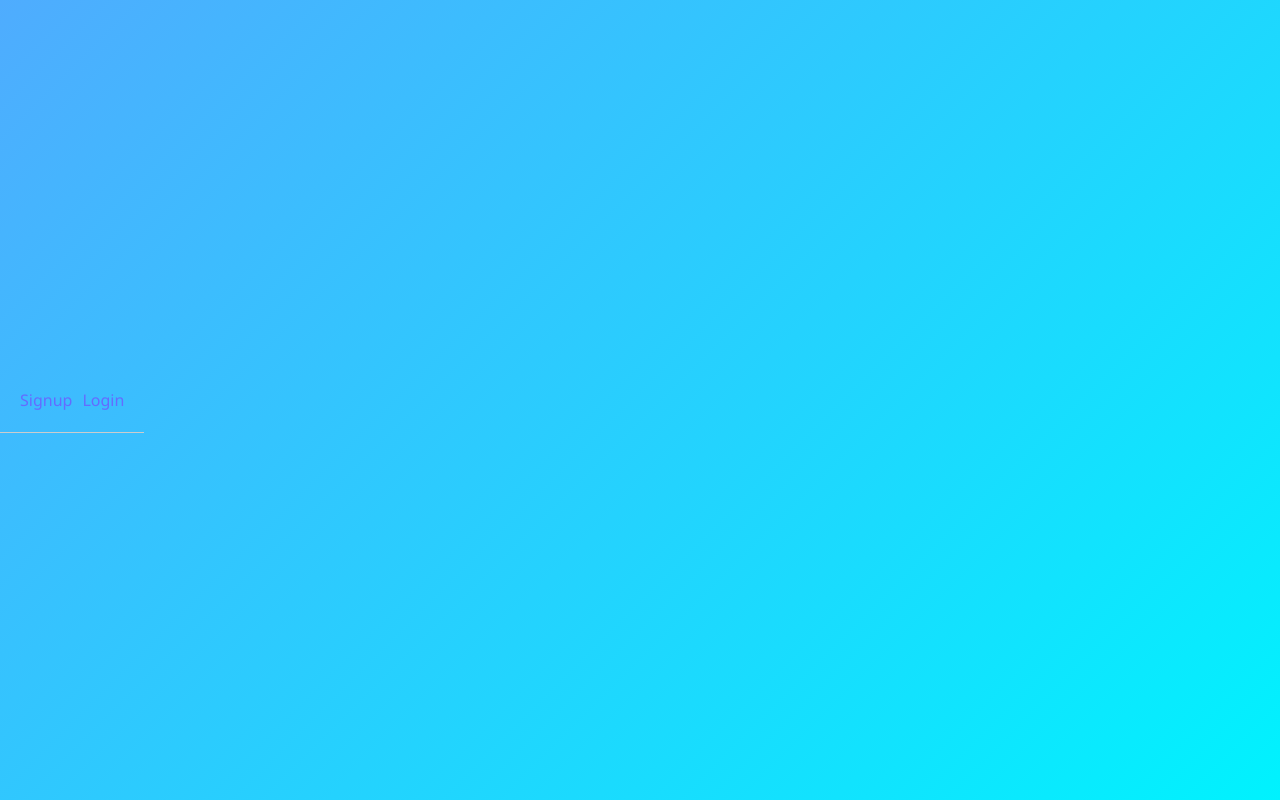
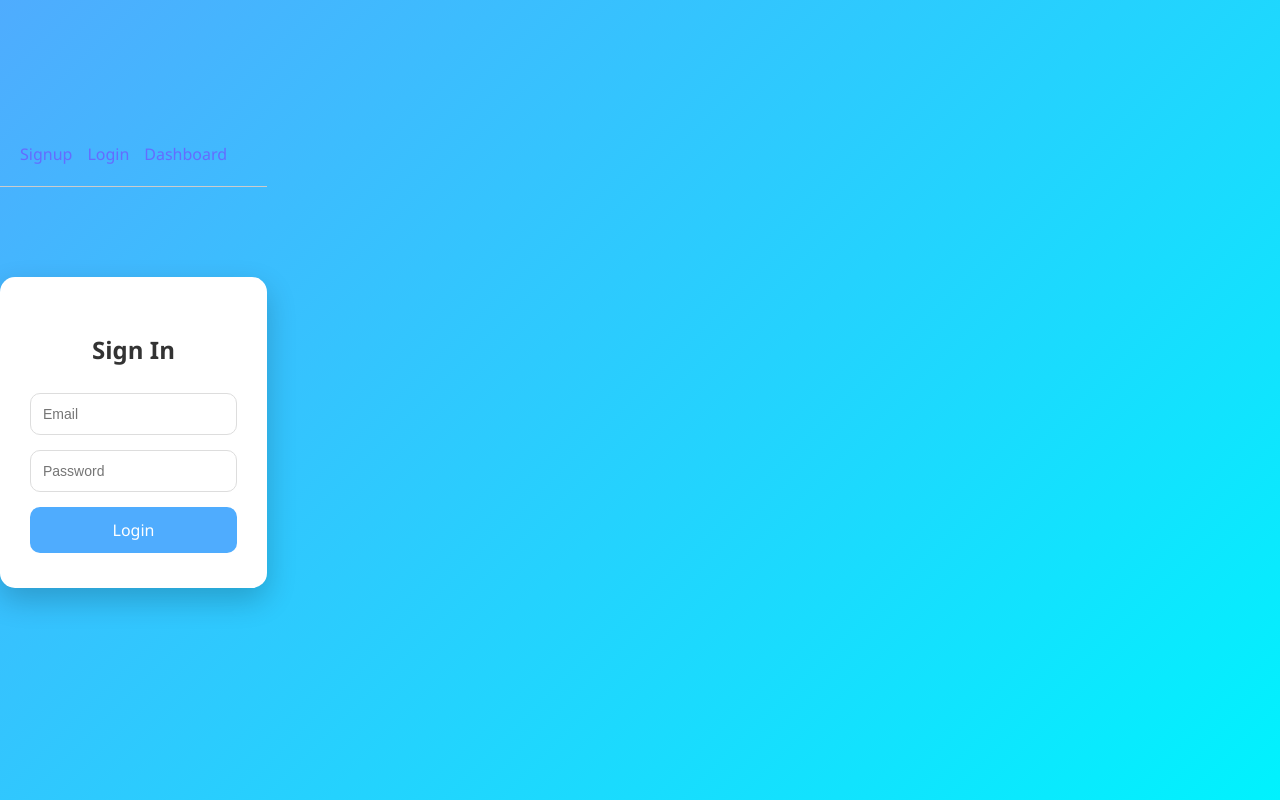
Before and after one commit to vikramNilaji/March2026, a React app in the folder auth-portal/frontend/signup/: page / in a window 1280 px wide. Before the commit this address had no page. Built offline with nearby package versions, Linux system fonts and the light colour scheme; the HTML template or start-up script is replaced by a standard one.

Commit message:
corrected Routes

```diff
--- a/auth-portal/frontend/signup/src/App.jsx
+++ b/auth-portal/frontend/signup/src/App.jsx
@@ -1,4 +1,29 @@
-import { BrowserRouter as Router, Routes, Route, Link } from 'react-router-dom';
+// import { BrowserRouter as Router, Routes, Route, Link } from 'react-router-dom';
+// import Signup from './components/Signup';
+// import Login from './components/Login';
+// import Dashboard from './components/Dashboard';
+
+// function App() {
+//   return (
+//     <Router>
+//       <nav style={{ padding: '20px', borderBottom: '1px solid #ccc' }}>
+//         <Link to="/signup" style={{ marginRight: '10px' }}>Signup</Link>
+//         <Link to="/login">Login</Link>
+//       </nav>
+
+//       <Routes>
+//         <Route path="/signup" element={<Signup />} />
+//         <Route path="/login" element={<Login />} />
+//         <Route path="/dashboard" element={<Dashboard />} />
+//       </Routes>
+//     </Router>
+//   );
+// }
+
+
+// export default App;
+
+import { BrowserRouter as Router, Routes, Route, Link, Navigate } from 'react-router-dom';
 import Signup from './components/Signup';
 import Login from './components/Login';
 import Dashboard from './components/Dashboard';
@@ -6,15 +31,24 @@ import Dashboard from './components/Dashboard';
 function App() {
   return (
     <Router>
-      <nav style={{ padding: '20px', borderBottom: '1px solid #ccc' }}>
-        <Link to="/signup" style={{ marginRight: '10px' }}>Signup</Link>
+      {/* Navigation Bar */}
+      <nav style={{ padding: '20px', borderBottom: '1px solid #ccc', display: 'flex', gap: '15px' }}>
+        <Link to="/signup">Signup</Link>
         <Link to="/login">Login</Link>
+        <Link to="/dashboard">Dashboard</Link>
       </nav>
 
       <Routes>
+        {/* 1. FIX: Map the root URL "/" to the Login component */}
+        <Route path="/" element={<Login />} />
+
+        {/* 2. Standard Routes */}
         <Route path="/signup" element={<Signup />} />
         <Route path="/login" element={<Login />} />
         <Route path="/dashboard" element={<Dashboard />} />
+
+        {/* 3. OPTIONAL: A "Catch-All" route for 404 errors */}
+        <Route path="*" element={<Navigate to="/login" />} />
       </Routes>
     </Router>
   );
```
